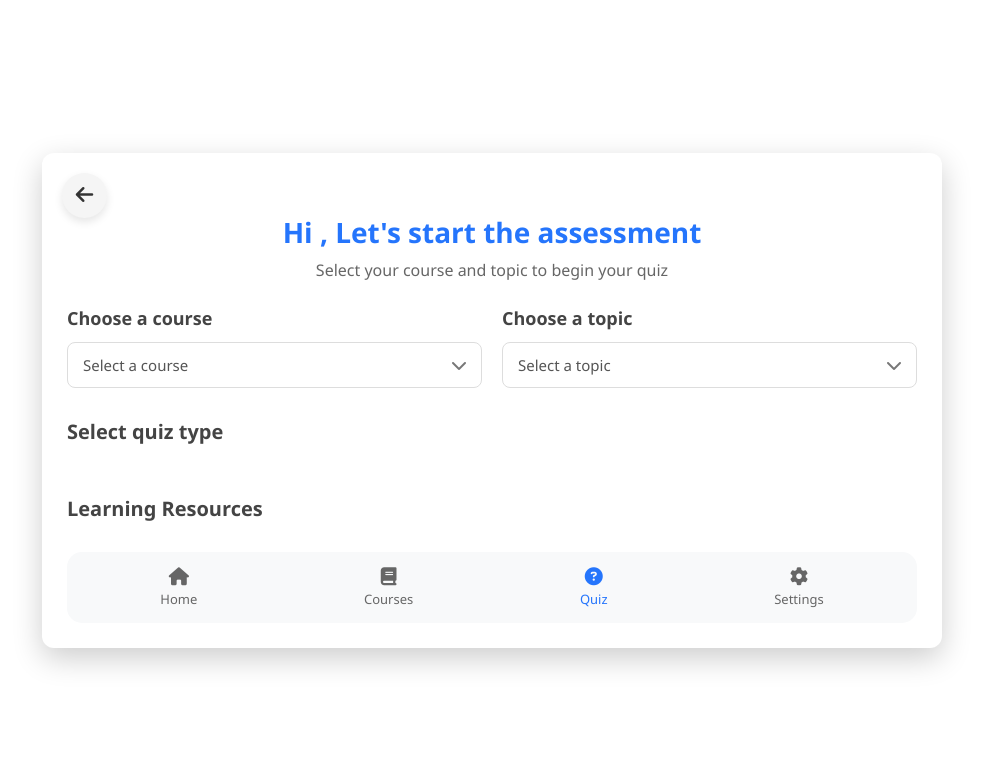
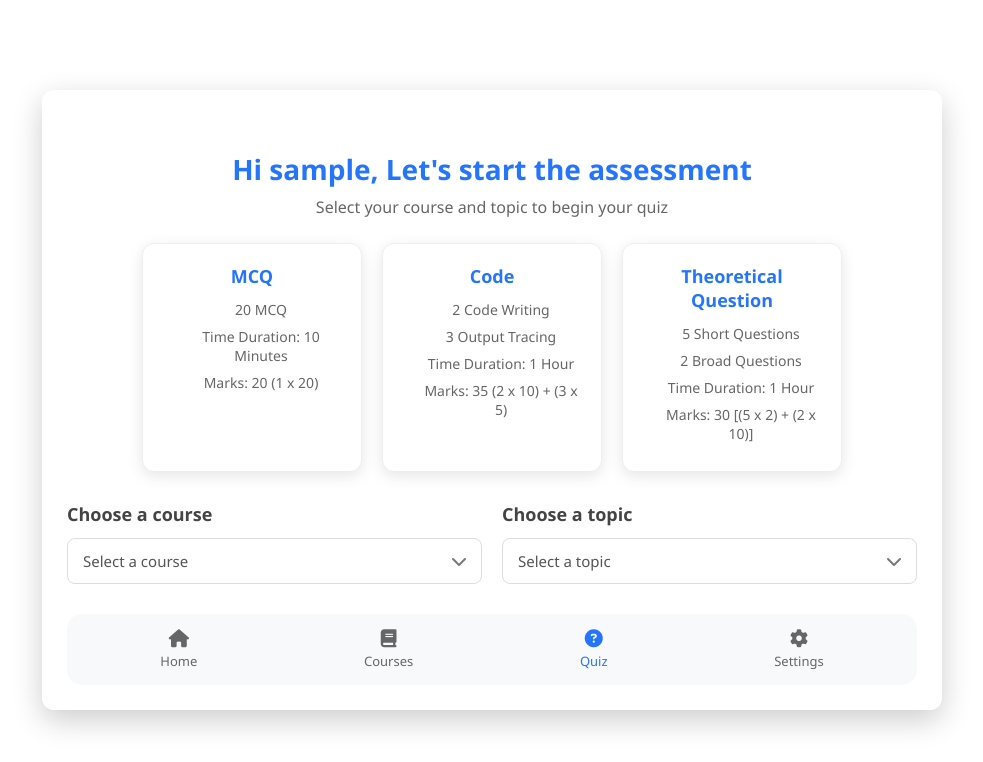
Before and after one commit to RukaiyaTanha/Learnex, a Django app: page /accounts/quiz-selection/ in a window 1280 px wide. Shown: the top 762 px of the page, without its empty margins (148-1131 px from the left). Run offline with Django 5.2, Linux system fonts and the light colour scheme; the visitor is signed in with stand-in values (Sample User, id 1).

Commit message:
studentbackend

```diff
--- a/smartclass/accounts/models.py
+++ b/smartclass/accounts/models.py
@@ -12,7 +12,7 @@ class CustomUser(AbstractUser):
 # Courses
 # ----------------------
 class Course(models.Model):
-    code = models.CharField(max_length=20, unique=True)
+    code = models.CharField(max_length=100, unique=True)
     name = models.CharField(max_length=100)
     description = models.TextField()
 
--- a/smartclass/accounts/static/accounts/quiz-selection6.css
+++ b/smartclass/accounts/static/accounts/quiz-selection6.css
@@ -288,6 +288,79 @@ header p {
     color: #2575fc;
 }
 
+/* ----- Assessment Cards ----- */
+.assessment-cards-wrapper {
+    margin: 20px 0 30px;
+    text-align: center;
+}
+
+.assessment-cards-wrapper h2 {
+    font-size: 22px;
+    color: #2575fc;
+    margin-bottom: 15px;
+}
+
+.assessment-cards {
+    display: flex;
+    gap: 20px;
+    justify-content: center;
+    flex-wrap: wrap;
+}
+
+.assessment-cards .card {
+    background: #ffffff;
+    border-radius: 12px;
+    padding: 20px;
+    width: 220px;
+    box-shadow: 0 4px 15px rgba(0, 0, 0, 0.1);
+    border: 1px solid #eee;
+    transition: transform 0.3s ease, box-shadow 0.3s ease;
+}
+
+.assessment-cards .card:hover {
+    transform: translateY(-5px);
+    box-shadow: 0 8px 20px rgba(0, 0, 0, 0.15);
+}
+
+.assessment-cards .card h3 {
+    color: #2575fc;
+    font-size: 18px;
+    margin-bottom: 12px;
+}
+
+.assessment-cards .card ul {
+    list-style-type: none;
+    padding-left: 0;
+}
+
+.assessment-cards .card li {
+    color: #666;
+    font-size: 14px;
+    margin-bottom: 8px;
+    position: relative;
+    padding-left: 18px;
+}
+
+.assessment-cards .card li:before {
+
+    color: #2575fc;
+    font-weight: bold;
+    position: absolute;
+    left: 0;
+}
+
+@media (max-width: 768px) {
+    .assessment-cards {
+        flex-direction: column;
+        align-items: center;
+    }
+
+    .assessment-cards .card {
+        width: 90%;
+        max-width: 300px;
+    }
+}
+
 @media (max-width: 768px) {
     .selection-panel {
         flex-direction: column;
--- a/smartclass/accounts/templates/accounts/quiz_selection.html
+++ b/smartclass/accounts/templates/accounts/quiz_selection.html
@@ -4,20 +4,48 @@
 <head>
     <meta charset="UTF-8">
     <meta name="viewport" content="width=device-width, initial-scale=1.0">
-    <title>Quiz Selection - Smart Class Performance Tracker</title>
+    <title>Quiz Selection - Smart Class</title>
     <link rel="stylesheet" href="{% static 'accounts/quiz-selection6.css' %}">
     <link rel="stylesheet" href="https://cdnjs.cloudflare.com/ajax/libs/font-awesome/6.4.0/css/all.min.css">
 </head>
 <body>
 <div class="container">
-   <a href="{% url 'student_dashboard' %}" class="back-button">
-    <i class="fas fa-arrow-left"></i>
-   </a>
-
     <header>
         <h1>Hi {{ username }}, Let's start the assessment</h1>
         <p>Select your course and topic to begin your quiz</p>
     </header>
+
+    <!-- ----- Assessment Cards ----- -->
+    <div class="assessment-cards-wrapper">
+        <div class="assessment-cards">
+            <div class="card card-mcq">
+                <h3>MCQ</h3>
+                <ul>
+                    <li>20 MCQ</li>
+                    <li>Time Duration: 10 Minutes</li>
+                    <li>Marks: 20 (1 x 20)</li>
+                </ul>
+            </div>
+            <div class="card card-code">
+                <h3>Code</h3>
+                <ul>
+                    <li>2 Code Writing</li>
+                    <li>3 Output Tracing</li>
+                    <li>Time Duration: 1 Hour</li>
+                    <li>Marks: 35 (2 x 10) + (3 x 5)</li>
+                </ul>
+            </div>
+            <div class="card card-theory">
+                <h3>Theoretical<br>Question</h3>
+                <ul>
+                    <li>5 Short Questions</li>
+                    <li>2 Broad Questions</li>
+                    <li>Time Duration: 1 Hour</li>
+                    <li>Marks: 30 [(5 x 2) + (2 x 10)]</li>
+                </ul>
+            </div>
+        </div>
+    </div>
 
     <div class="content-section">
         <div class="selection-panel">
@@ -28,6 +56,8 @@
                         <option value="" selected disabled>Select a course</option>
                         {% for course in courses %}
                             <option value="{{ course.id }}">{{ course.name }}</option>
+                        {% empty %}
+                            <option disabled>You are not enrolled in any courses</option>
                         {% endfor %}
                     </select>
                     <i class="fas fa-chevron-down"></i>
@@ -39,85 +69,67 @@
                 <div class="custom-select">
                     <select id="topic-select">
                         <option value="" selected disabled>Select a topic</option>
-                            {% for topic in topics %}
-                                <option value="{{ topic.id }}">{{ topic.name }}</option>
-                            {% endfor %}
                     </select>
                     <i class="fas fa-chevron-down"></i>
                 </div>
             </div>
         </div>
-
-            <div class="quiz-options">
-                <h2>Select quiz type</h2>
-                <div class="options-grid">
-                    {% for quiz_type in quiz_types %}
-                    <div class="quiz-option-card">
-                        <div class="quiz-icon">
-                            <i class="{{ quiz_type.icon }}"></i>
-                        </div>
-                        <h3>{{ quiz_type.title }}</h3>
-                        <ul>
-                            {% for detail in quiz_type.details %}
-                                <li>{{ detail }}</li>
-                            {% endfor %}
-                        </ul>
-                        <button class="start-btn" onclick="startQuiz('{{ quiz_type.slug }}')">
-                            Start {{ quiz_type.title }}
-                        </button>
-                    </div>
-                    {% endfor %}
-                </div>
-            </div>
-
-            <div class="resources-section">
-                <h2>Learning Resources</h2>
-                {% for resource in resources %}
-                <div class="resource-card">
-                    <i class="fas fa-external-link-alt"></i>
-                    <div class="resource-info">
-                        <h3>{{ resource.title }}</h3>
-                        <p>{{ resource.desc }}</p>
-                    </div>
-                    <a href="{{ resource.url }}" target="_blank" class="resource-link">Visit Site</a>
-                </div>
-                {% endfor %}
-            </div>
     </div>
 
     <div class="navigation-footer">
         <a href="{% url 'student_dashboard' %}" class="nav-link">
-                <i class="fas fa-home"></i>
-                <span>Home</span>
+            <i class="fas fa-home"></i><span>Home</span>
         </a>
         <a href="{% url 'course_selection_page' %}" class="nav-link">
-                <i class="fas fa-book"></i>
-                <span>Courses</span>
+            <i class="fas fa-book"></i><span>Courses</span>
         </a>
         <a href="#" class="nav-link active">
-                <i class="fas fa-question-circle"></i>
-                <span>Quiz</span>
+            <i class="fas fa-question-circle"></i><span>Quiz</span>
         </a>
         <a href="#" class="nav-link">
-                <i class="fas fa-cog"></i>
-                <span>Settings</span>
+            <i class="fas fa-cog"></i><span>Settings</span>
         </a>
     </div>
 </div>
 
+<!-- Correct usage of json_script -->
+{{ course_topics|json_script:"course-topics" }}
+
 <script>
-function startQuiz(typeSlug) {
-    const courseId = document.getElementById('course-select').value;
-    const topicId = document.getElementById('topic-select').value;
-
-    if (!courseId || !topicId) {
-        alert("Please select a course and a topic!");
-        return;
+    // Parse the embedded JSON safely
+    let courseTopics;
+    try {
+        courseTopics = JSON.parse(document.getElementById('course-topics').textContent);
+        console.log("Loaded courseTopics:", courseTopics);
+    } catch (e) {
+        console.error("Failed to parse courseTopics JSON:", e);
+        courseTopics = {};
     }
 
-    // Redirect to quiz page dynamically
-    window.location.href = `/accounts/quiz/${typeSlug}/?course=${courseId}&topic=${topicId}`;
+    const courseSelect = document.getElementById('course-select');
+    const topicSelect = document.getElementById('topic-select');
+
+    courseSelect.addEventListener('change', function() {
+        const selectedCourseId = this.value;
+        console.log("Selected course id:", selectedCourseId);
+
+        // Clear previous topics
+        topicSelect.innerHTML = '<option value="" selected disabled>Select a topic</option>';
+
+        // Handle type mismatch: key could be string or number
+        let topics = courseTopics[selectedCourseId] || courseTopics[parseInt(selectedCourseId)];
+        console.log("Topics for selected course:", topics);
+
+        if (topics && Array.isArray(topics)) {
+            topics.forEach(topic => {
+                const option = document.createElement('option');
+                option.value = topic.id;
+                option.textContent = topic.name;
+                topicSelect.appendChild(option);
+            });
         }
+    });
 </script>
+
 </body>
 </html>
--- a/smartclass/accounts/urls.py
+++ b/smartclass/accounts/urls.py
@@ -18,8 +18,7 @@ urlpatterns = [
     path("quiz-selection/", views.quiz_selection_page, name="quiz_selection_page"),
     path('profile/', views.profile_page, name='profile_page'),
     path("profile/edit/", views.profile_edit, name="profile_edit"),
-
-
+    path('selected-courses/', views.selected_courses_page, name='selected_courses_page'),
     # ✅ password reset
     path('reset-password/<uidb64>/<token>/', views.reset_password_page, name='reset_password_page'),
     path('reset-password-api/', views.reset_password_api, name='reset_password_api'),
--- a/smartclass/accounts/views.py
+++ b/smartclass/accounts/views.py
@@ -13,6 +13,7 @@ from django.shortcuts import render, redirect
 from django.core.mail import EmailMultiAlternatives
 from .models import CustomUser
 from django.urls import reverse
+import json as pyjson
 import json
 
 User = get_user_model()
@@ -120,50 +121,89 @@ def save_courses_api(request):
         try:
             data = json.loads(request.body)
             selected_codes = data.get("courses", [])
-
-            if not selected_codes:
-                return JsonResponse({"success": False, "message": "No courses selected"})
+            if not isinstance(selected_codes, list):
+                return JsonResponse({"success": False, "message": "Invalid courses data"})
 
             user = request.user
 
-            # Only add courses that the user hasn't already selected
-            for code in selected_codes:
-                try:
-                    course = Course.objects.get(code=code)
-                    # get_or_create ensures no duplicates
-                    UserCourse.objects.get_or_create(user=user, course=course)
-                except Course.DoesNotExist:
-                    return JsonResponse({"success": False, "message": f"Course '{code}' not found"})
+            # Get all courses in DB for these codes
+            all_courses = Course.objects.filter(code__in=selected_codes)
 
-            return JsonResponse({"success": True, "message": "Courses saved successfully"})
+            # --- Add new courses ---
+            added = []
+            for course in all_courses:
+                uc, created = UserCourse.objects.get_or_create(user=user, course=course)
+                if created:
+                    added.append(course.code)
 
+            # --- Remove courses that are not selected ---
+            removed = []
+            user_courses_qs = UserCourse.objects.filter(user=user)
+            for uc in user_courses_qs:
+                if uc.course.code not in selected_codes:
+                    removed.append(uc.course.code)
+                    uc.delete()
+
+            # Return the authoritative current list from DB
+            current = list(UserCourse.objects.filter(user=user).values_list('course__code', flat=True))
+
+            return JsonResponse({
+                "success": True,
+                "message": f"Added {len(added)} course(s), removed {len(removed)} course(s).",
+                "courses": current
+            })
         except Exception as e:
             return JsonResponse({"success": False, "message": str(e)})
 
     return JsonResponse({"success": False, "message": "Invalid request"})
 
+
+
 @login_required(login_url='/accounts/login-page/')
 def course_selection_page(request):
     user = request.user
     courses = Course.objects.all()
-    user_courses = UserCourse.objects.filter(user=user).values_list('course__code', flat=True)
+    # list of codes currently saved for this user
+    user_courses_qs = UserCourse.objects.filter(user=user).values_list('course__code', flat=True)
+    user_courses = list(user_courses_qs)
 
     context = {
         "courses": courses,
-        "user_courses": list(user_courses),
+        "user_courses": user_courses,                     # Python list for template use if needed
+        "user_courses_json": pyjson.dumps(user_courses),  # JSON string safe for embedding
         "username": user.username,
     }
     return render(request, "accounts/course_selection.html", context)
 
 @login_required(login_url='/accounts/login-page/')
+def selected_courses_page(request):
+    user_courses = UserCourse.objects.filter(user=request.user).select_related('course')
+    return render(request, 'accounts/selected_courses.html', {
+        'username': request.user.username,
+        'user_courses': user_courses,
+    })
+
+@login_required(login_url='/accounts/login-page/')
 def quiz_selection_page(request):
-    courses = Course.objects.all()
-    topics = Topic.objects.all()  # Or filter by selected course dynamically later
+    user = request.user
+
+    # Only courses the user is enrolled in
+    enrolled_courses = Course.objects.filter(usercourse__user=user)
+
+    # Build course_topics dict with string keys for JS
+    course_topics = {}
+    for course in enrolled_courses:
+        course_topics[str(course.id)] = [
+            {"id": topic.id, "name": topic.name}
+            for topic in course.topics.all()  # related_name="topics" in Topic FK
+        ]
+
     context = {
-        "courses": courses,
-        "topics": topics,
+        'username': user.username,
+        'courses': enrolled_courses,
+        'course_topics': course_topics
     }
-    return render(request, "accounts/quiz_selection.html", context)
+    return render(request, 'accounts/quiz_selection.html', context)
 
 # Forgot Password API
 @csrf_exempt
```
Also changed, not shown: smartclass/accounts/static/accounts/course-selection.css (+19 -0 lines), smartclass/accounts/templates/accounts/course_selection.html (+48 -32 lines), smartclass/accounts/templates/accounts/selected_courses.html (added, +56 -0 lines), smartclass/accounts/migrations/0004_alter_course_code.py (added). Lines whose indentation alone changed are shown as unchanged.
